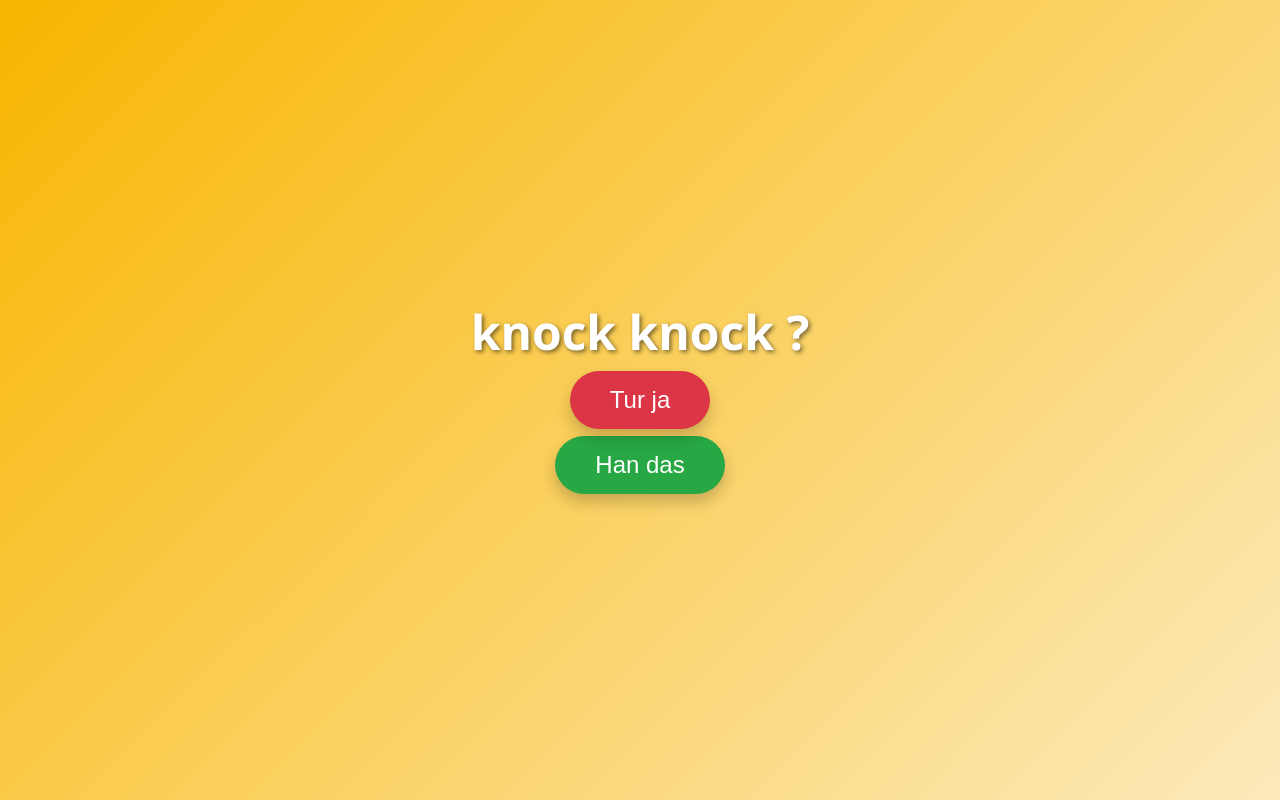
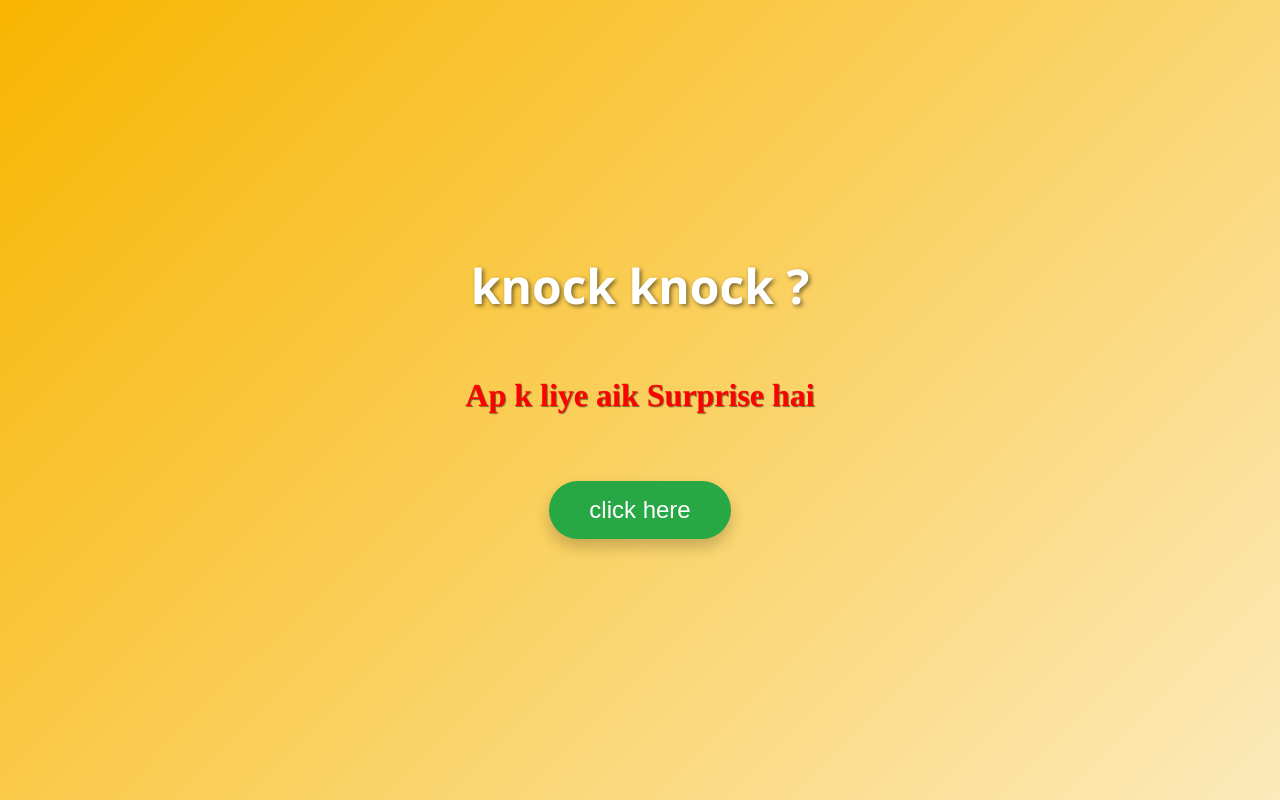
Before and after one commit to sajad-saleem/sajjad, a plain HTML site: page index.html in a window 1280 px wide. Drawn offline with Linux system fonts and the light colour scheme.

Commit message:
Update index.html

```diff
--- a/index.html
+++ b/index.html
@@ -21,6 +21,12 @@
             font-size: 3rem;
             color: #fff;
             text-shadow: 2px 2px 4px rgba(0, 0, 0, 0.5);
+        }
+        h2 {
+            font-size: 2rem;
+            font-family:times;
+            color: red;
+            text-shadow: 1px 1px 1px rgba(0, 0, 0, 0.5);
         }
         button {
             padding: 15px 40px;
@@ -67,13 +73,13 @@
 <body>
 
     <h1>knock knock ?</h1>
-    <button id="yesButton">Han das</button>
-    <button id="noButton">Tur ja</button>
+    <h2>Ap k liye aik Surprise hai</h2>
+    <button id="yesButton">click here</button>
     <script>
         // Action when "Yes" is clicked
         document.getElementById("yesButton").addEventListener("click", function() {
             document.write("Ullu banaya bara maza aya");
-        });
+        })
         // Function to move the "No" button to a random position when hovered, without overlapping the "Yes" button
         document.getElementById("noButton").addEventListener("mouseover", function() {
             const buttonNo = document.getElementById("noButton");
```
